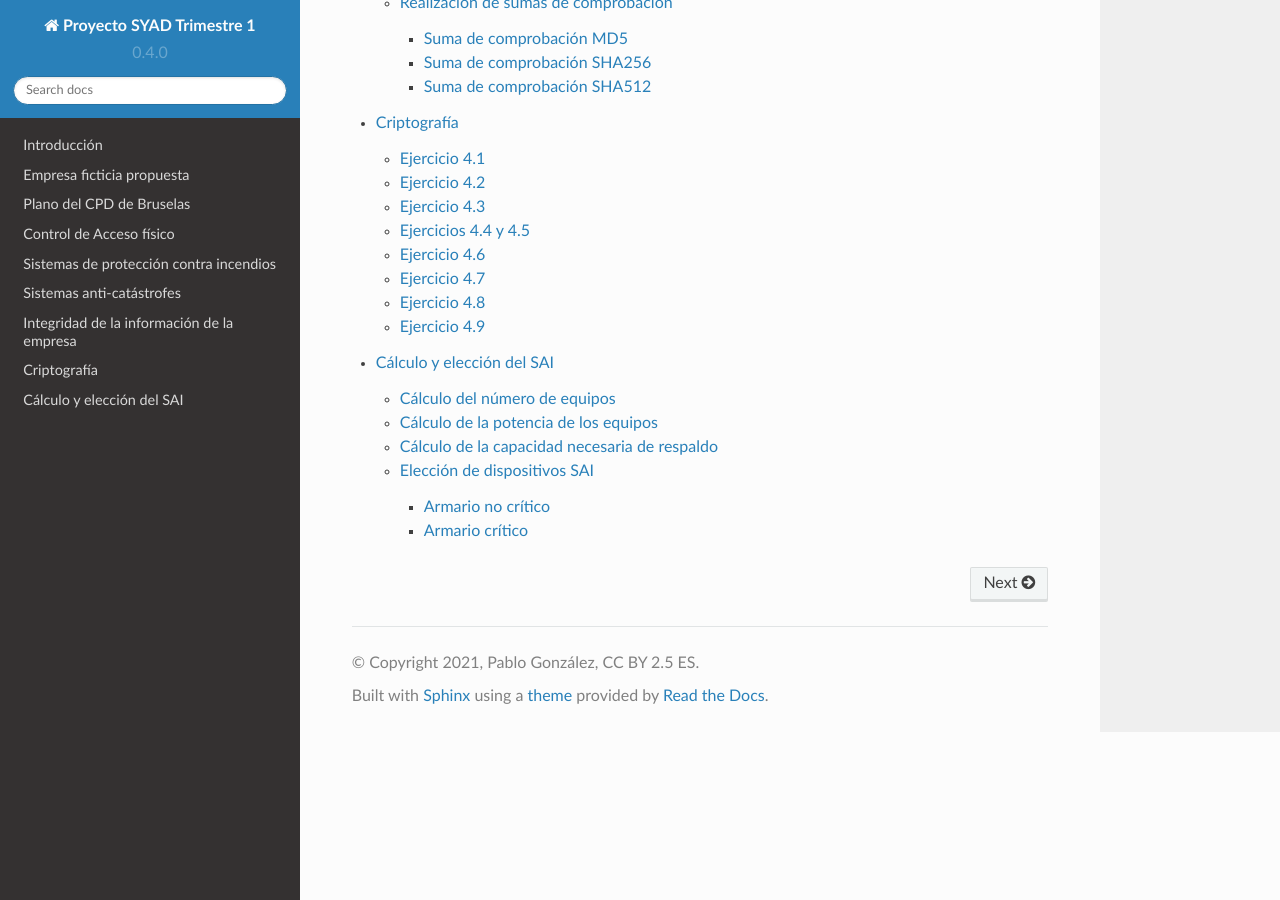
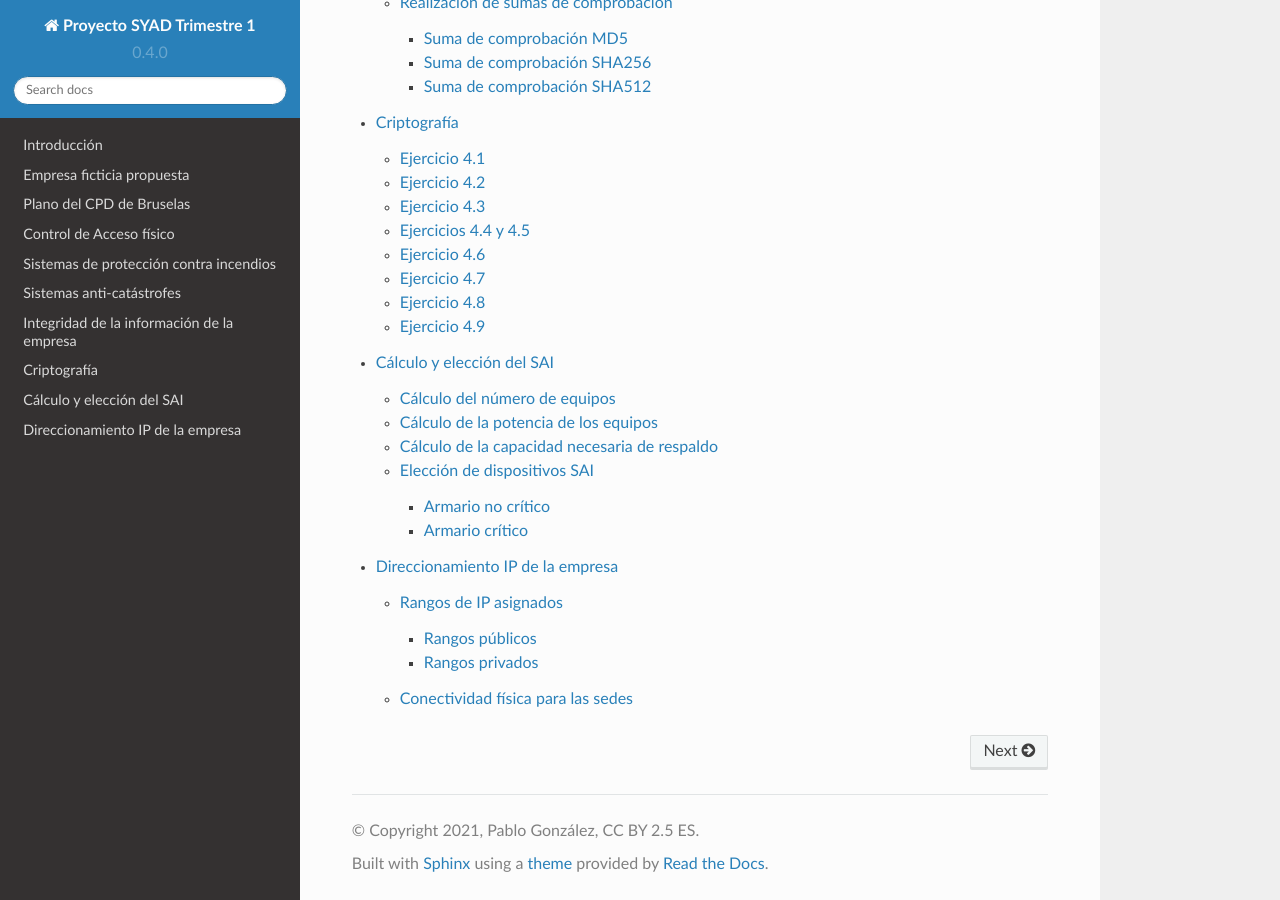
Before and after one commit to gonzaleztroyano/ASIR2-SYAD-P1, a Sphinx documentation site: the page built from docs/source/index.rst, in a window 1280 px wide and 900 px high, scrolled down 1467 px. Built offline with Sphinx 7.4.7 and the Read the Docs theme 2.0.0, drawn with Linux system fonts in a browser that asks for light colours; some of the changed lines change nothing that is shown.

Commit message:
Crear direccionamiento

```diff
--- /dev/null
+++ b/docs/source/direccionamiento-ip-empresa.rst
@@ -0,0 +1,82 @@
+**********************************
+Direccionamiento IP de la empresa
+**********************************
+
+Rangos de IP asignados
+=======================
+Rangos públicos
+---------------
+La empresa dispone de una serie de rangos IP asignados por el RIR RIPE. Esto permite la conectividad indenpendiente y segura. La gestión propia asegura la optimización máxima de las rutas.
+Carpet4You dispone del AS número 88757. Este *Autonomous Number* tiene una serie de rangos IP asignados:
+
+* Rangos IPv6:
+
+    * Rango /48 1 --> 2001:db8:3c4d::/48 usado para el CPD de Bilbao
+    * Rango /48 2 --> 2001:db8:3c4e::/48 usado para el CPD de Bélgica
+    * Rango /48 3 --> 2001:db8:3c4f::/48 en reserva, se planea utilizar subsegmentos para la conectividad hacia Internet de las sedes y experimentación del equipo de I+D+i
+
+
+.. Attention::
+     Nótese que los rangos IPv6 no son enrutables en Internet y corresponde y son subrangos del rango dedicado por IANA para la confección de documentación.
+
+* Rango en IPv4: 100.65.65.0. Subdividido
++------------------+---------------------+-------------------------------+-----------------+
+| Dirección de red | Usado en            | Rango de IPs utilizable       | IP de Broadcast |
++==================+=====================+===============================+=================+
+| 100.65.65.0      | CPD Bilbao          |100.65.65.1 - 100.65.65.62     | 100.65.65.63    |
++------------------+---------------------+-------------------------------+-----------------+
+| 100.65.65.64     | CPD Bélgica         |100.65.65.65 - 100.65.65.126   | 100.65.65.127   |
++------------------+---------------------+-------------------------------+-----------------+
+| 100.65.65.128    | Reserva             |100.65.65.129 - 100.65.65.190  | 100.65.65.191   |
++------------------+---------------------+-------------------------------+-----------------+
+| 100.65.65.192    | Reserva             | 100.65.65.193 - 100.65.65.254 | 100.65.65.255   |
++------------------+---------------------+-------------------------------+-----------------+
+
+
+.. Attention::
+     Nótese que el rango de IPv4 no es enrutable en Internet y corresponde al rango de las IPs asigadas a los Internet Service Providers (IPS) para el uso de CG-NAT.
+
+
+Rangos privados
+---------------
+
+Los rangos privados están recogidos en el `RFC1918 <https://datatracker.ietf.org/doc/html/rfc1918>`_ de la Internet Engineering Task Force.
+
+En el caso de Carpet4You, se ha decicido utilizar el rango privado 10.0.0.0/8 para direccionamiento IP interno. La amplitud de este rango permite a la empresa crecer, mantener subredes dedicadas por sede y no tener problemas a futuro.
+
++--------------------------+----------------------------------------------+
+| Dirección de red y VLANs |                   Usado en                   |
++==========================+==============================================+
+| 10.201.0.0/16            | Sede Badajoz (B1)                            |
+| 10.201.0XX.0/24          | Rangos utilizados para Management            |
+| 10.201.1XX.0/24          | Rangos utilizados para los diferentes dptos. |
+| 10.201.201.XXX/32        | IP Gateways, diferentes sedes                |
++--------------------------+----------------------------------------------+
+| 10.202.0.0/16            | Sede Bilbao (B2)                             |
+| 10.202.0XX.0/24          | Rangos utilizados para Management            |
+| 10.202.1XX.0/24          | Rangos utilizados para los diferentes dptos. |
+| 10.202.202.XXX/32        | IP Gateways, diferentes sedes                |
++--------------------------+----------------------------------------------+
+| 10.203.0.0/16            | Sede Bruselas (B3)                           |
+| 10.203.0XX.0/24          | Rangos utilizados para Management            |
+| 10.203.1XX.0/24          | Rangos utilizados para los diferentes dptos. |
+| 10.203.203.XXX/32        | IP Gateways, diferentes sedes                |
++--------------------------+----------------------------------------------+
+| 10.204.0.0/16            | Sede Bergen (B4)                             |
+| 10.204.0XX.0/24          | Rangos utilizados para Management            |
+| 10.204.1XX.0/24          | Rangos utilizados para los diferentes dptos. |
+| 10.204.204.XXX/32        | IP Gateways, diferentes sedes                |
++--------------------------+----------------------------------------------+
+| 10.205.0.0/16            | Trabajadores Remotos                         |
+| 10.205.1.0/24            | Trabajadores Remotos en Rusia                |
+| 10.205.2.0/24            | Trabajadores Remotos en Minsk                |
+| 10.205.4.0/24            | Trabajadores Remotos en Reino Unido          |
+| 10.205.201.0/24          | Trabajadores Remotos asignados a sede B1     |
+| 10.205.202.0/24          | Trabajadores Remotos asignados a sede B2     |
+| 10.205.203.0/24          | Trabajadores Remotos asignados a sede B3     |
+| 10.205.204.0/24          | Trabajadores Remotos asignados a sede B4     |
++--------------------------+----------------------------------------------+
+
+
+Conectividad física para las sedes
+===================================
--- a/docs/source/index.rst
+++ b/docs/source/index.rst
@@ -23,3 +23,4 @@ Puedes acceder a la **web de la empresa** desde `este enlace <https://carpet4you
    integridad-de-la-informacion
    criptografia
    calculo-eleccion-sai
+   direccionamiento-ip-empresa
```
